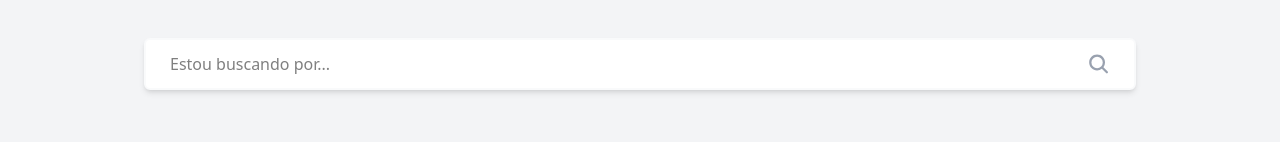
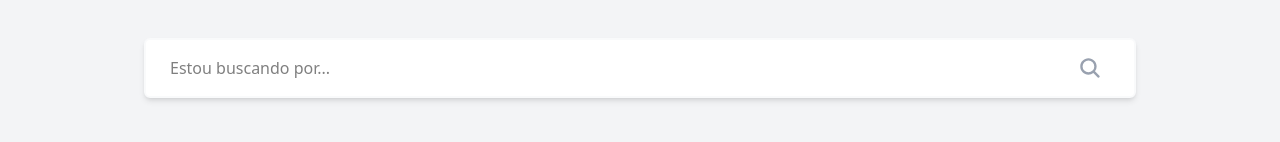
Before and after one commit to beacastroalves/projeto-final-pos-unyleya, a React (Vite) app: page / in a window 1280 px wide. Shown: the part 473-615 px from the top of the page. Built offline with nearby package versions, Linux system fonts and the light colour scheme.

Commit message:
Ajustes na home

```diff
--- a/src/pages/home/index.tsx
+++ b/src/pages/home/index.tsx
@@ -11,6 +11,7 @@ import { Carousel } from "react-responsive-carousel";
 import carousel1 from "../../assets/images/carousel1.jpg";
 import carousel2 from "../../assets/images/carousel2.jpg";
 import carousel3 from "../../assets/images/carousel3.jpg";
+import { useNavigate } from "react-router-dom";
 
 const itemsCategory = [
   {
@@ -51,6 +52,9 @@ const itemsCategory = [
 ];
 
 const Home = () => {
+
+  const navigate = useNavigate();
+
   return (
     <UserTemplate>
       <div className="mt-10 mb-10">
@@ -69,7 +73,9 @@ const Home = () => {
 
       <div className="flex justify-between items-center gap-2 rounded-md shadow-md p-3 px-6 bg-white border-2 border-gray-50">
         <input type="text" className="w-full outline-none" placeholder="Estou buscando por..." />
-        <IoSearch className="text-[24px] text-gray-400"/>
+        <button onClick={() => navigate('/products/search')} className="px-2 cursor-pointer py-1 transition duration-250 hover:brightness-70 active:brightness-40 active:translate-[1px]">
+          <IoSearch className="text-[24px] text-gray-400"/>
+        </button>
       </div>
 
       <h2 className="mt-12">Itens recentes</h2>
```
